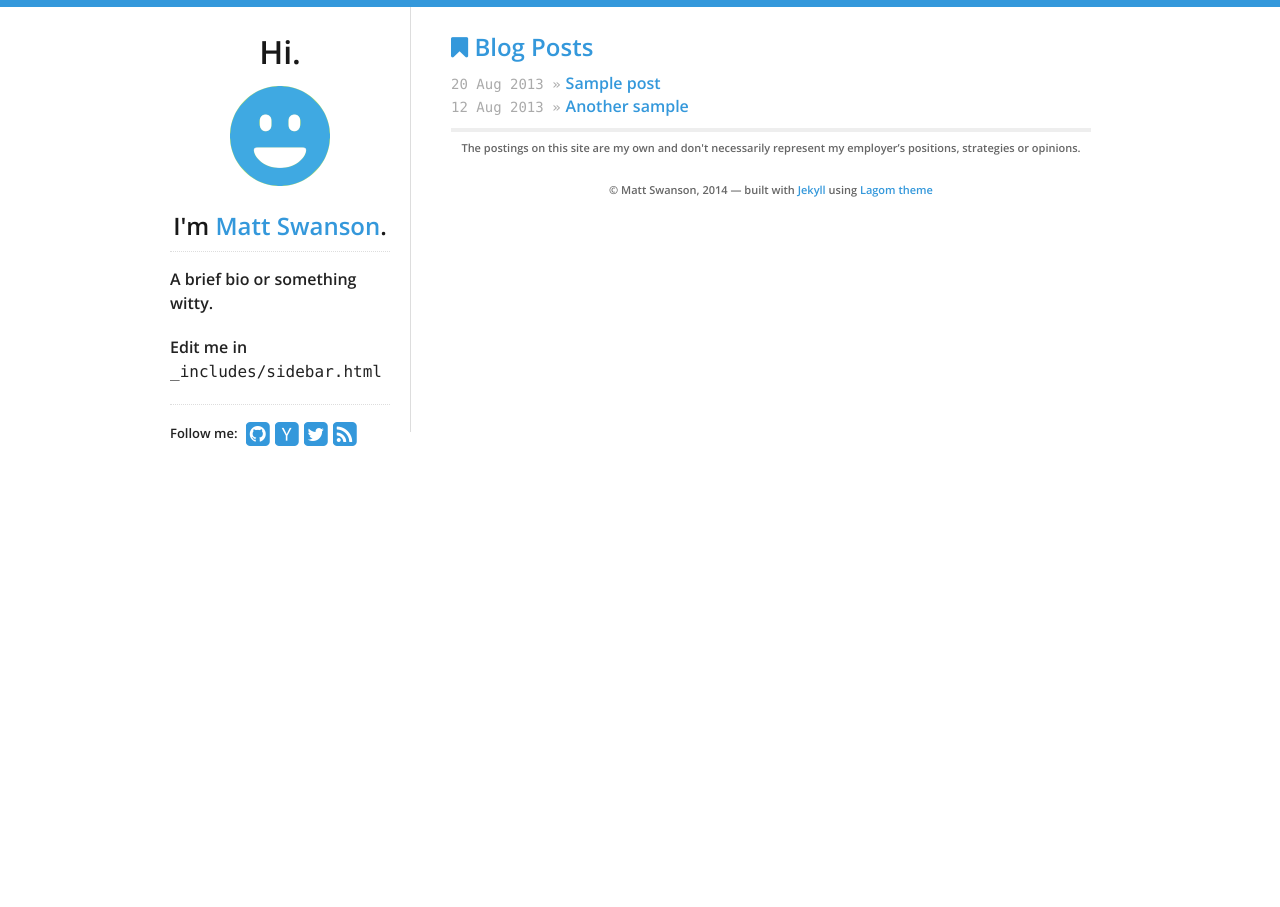
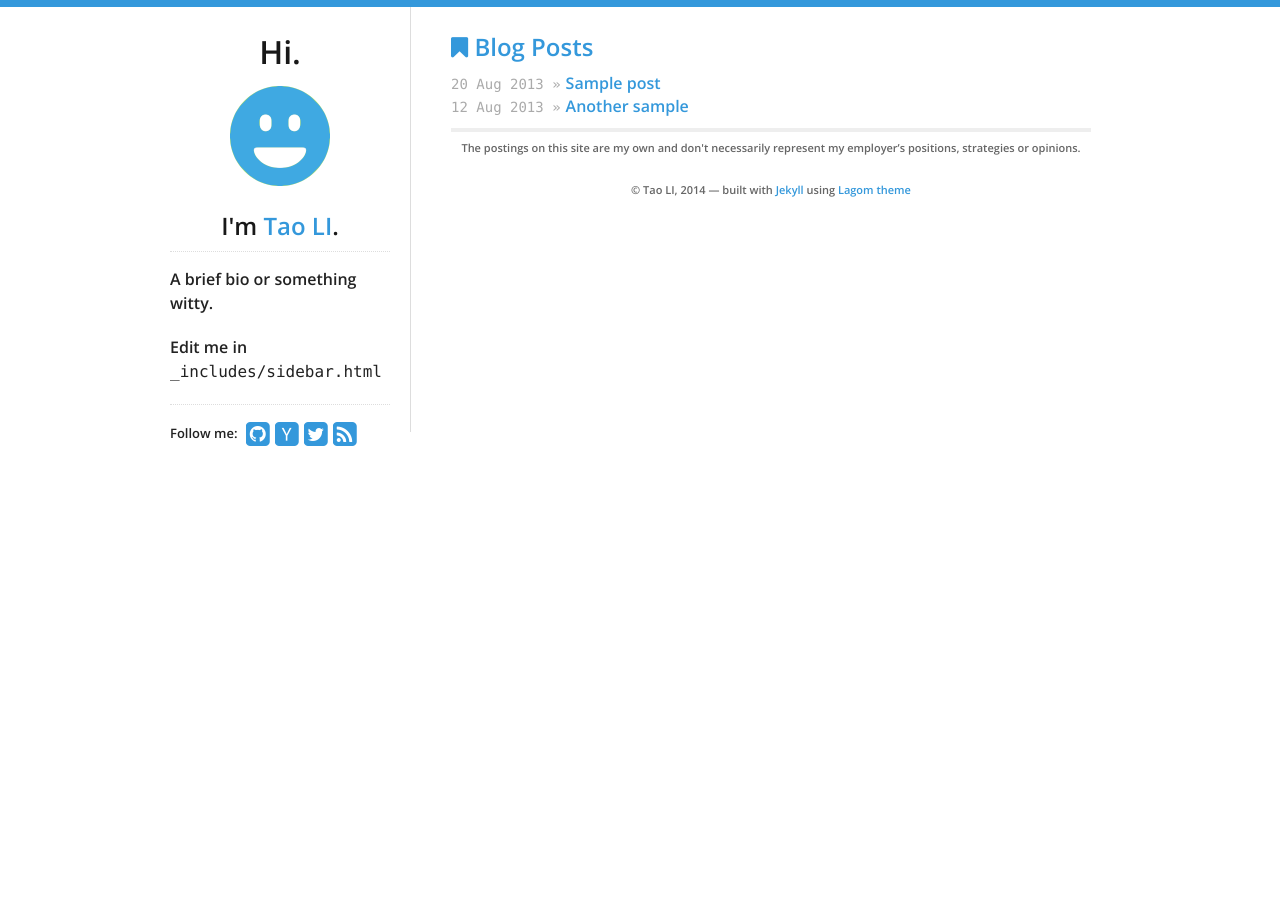
Before and after one commit to foodotbar/foodotbar.github.io, a Jekyll site: the page built from index.html, in a window 1280 px wide. Built offline with Jekyll 4.4.1, drawn with Linux system fonts in a browser that asks for light colours; nearby versions of some CDN libraries.

Commit message:
change name things

```diff
--- a/_data/theme.yml
+++ b/_data/theme.yml
@@ -19,9 +19,9 @@ social:
   #flickr: johndoe
 
 # "Hi, I'm _______"
-name: Matt Swanson
-email: test@example.com
-tagline: "weak opinions, strongly held"
+name: Tao LI
+email: foodotbar@163.com
+tagline: "天天向上"
 
 # Google Analytics key, leave blank to ignore
 google_analytics_key: UA-xxxx-x
```
